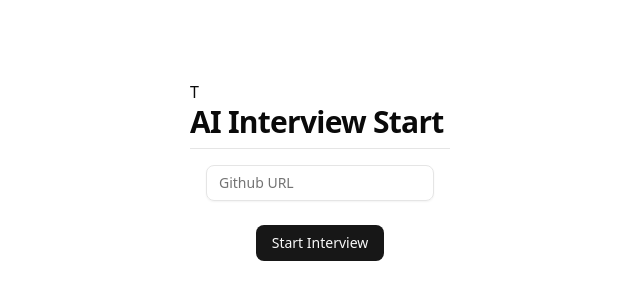
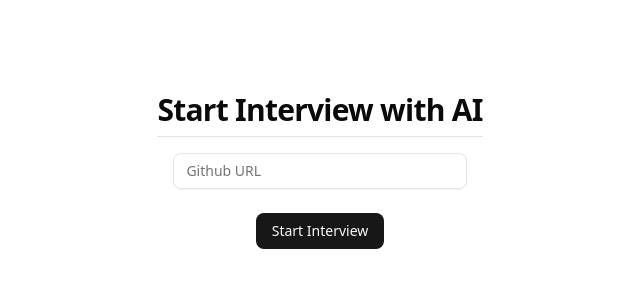
Before and after one commit to Akshit-MMQH/EntAI, a React (Vite) app in the folder apps/frontend/: page / in a window 1280 px wide. Shown: the part 226-526 px from the top of the page, without its empty margins (320-960 px from the left). Built offline with nearby package versions, Linux system fonts and the light colour scheme.

Commit message:
configuring frontend

```diff
--- a/apps/frontend/src/App.tsx
+++ b/apps/frontend/src/App.tsx
@@ -1,19 +1,21 @@
 import "styles/globals.css";
-import { Button } from "./components/ui/button";
-import { Input } from "./components/ui/input";
+import { Form } from "./components/ui/form";
+import { useState } from "react";
+import { Interview } from "./components/ui/Interview";
+import { Result } from "./components/ui/Result";
+import { Toaster } from "sonner";
+
 
 export function App() {
+
+  const [page, setPage] = useState<"form" | "interview" | "result">("form");
+
   return (
-    <div className="h-screen w-screen flex justify-center items-center">
-      <div >
-        T <h2 className="scroll-m-20 border-b pb-2 text-3xl font-semibold tracking-tight first:mt-0">AI Interview Start</h2>
-          <div className="p-4">
-              <Input type="text" placeholder="Github URL"/>
-          </div>
-          <div className="flex justify-center p-2">
-            <Button>Start Interview</Button>
-          </div>
-      </div>
+    <div>
+      {page == "form" && <Form /> }
+      {page == "interview" && <Interview /> }
+      {page == "result" && <Result /> }
+      <Toaster position="top-center"/>
     </div>
   );
 }
--- /dev/null
+++ b/apps/frontend/src/components/ui/Form.tsx
@@ -0,0 +1,36 @@
+import { useState } from "react";
+import { Button } from "./button";
+import { Input } from "./input";
+import { toast } from "sonner"
+import axios from "axios";
+import { BACKEND_URL } from "@/lib/config";
+
+export function Form() {
+
+    const [github, setGithub] = useState("");
+
+    async function onSubmit() {
+        if(!github){
+            toast("Please Provide Valid Github URL")
+            return;
+        }
+
+        await axios.post(`${BACKEND_URL}/api/v1/pre-interview`), {
+            github
+        }
+    }
+
+    return <div className="h-screen w-screen flex justify-center items-center">
+      <div>
+            <h2 className="scroll-m-20 border-b pb-2 text-3xl font-semibold tracking-tight first:mt-0">
+            Start Interview with AI
+            </h2>
+            <div className="p-4">
+              <Input type="text" placeholder="Github URL" onChange={ e=> setGithub(e.target.value)} />
+            </div>
+            <div className="flex justify-center p-2">
+                <Button onClick={onSubmit}>Start Interview</Button>
+            </div>
+      </div>
+    </div>
+}
--- /dev/null
+++ b/apps/frontend/src/components/ui/Interview.tsx
@@ -0,0 +1,5 @@
+export function Interview() {
+    return <div>
+        interview
+    </div>
+}
--- /dev/null
+++ b/apps/frontend/src/components/ui/Result.tsx
@@ -0,0 +1,5 @@
+export function Result() {
+    return <div>
+        Result
+    </div>
+}
--- /dev/null
+++ b/apps/frontend/src/lib/config.ts
@@ -0,0 +1 @@
+export const BACKEND_URL = "http://localhost:3001"
--- a/package.json
+++ b/package.json
@@ -20,5 +20,8 @@
   "workspaces": [
     "apps/*",
     "packages/*"
-  ]
+  ],
+  "dependencies": {
+    "axios": "^1.18.0"
+  }
 }
```
Also changed, not shown: 1 other file (tests, documents, lock files or other folders).
